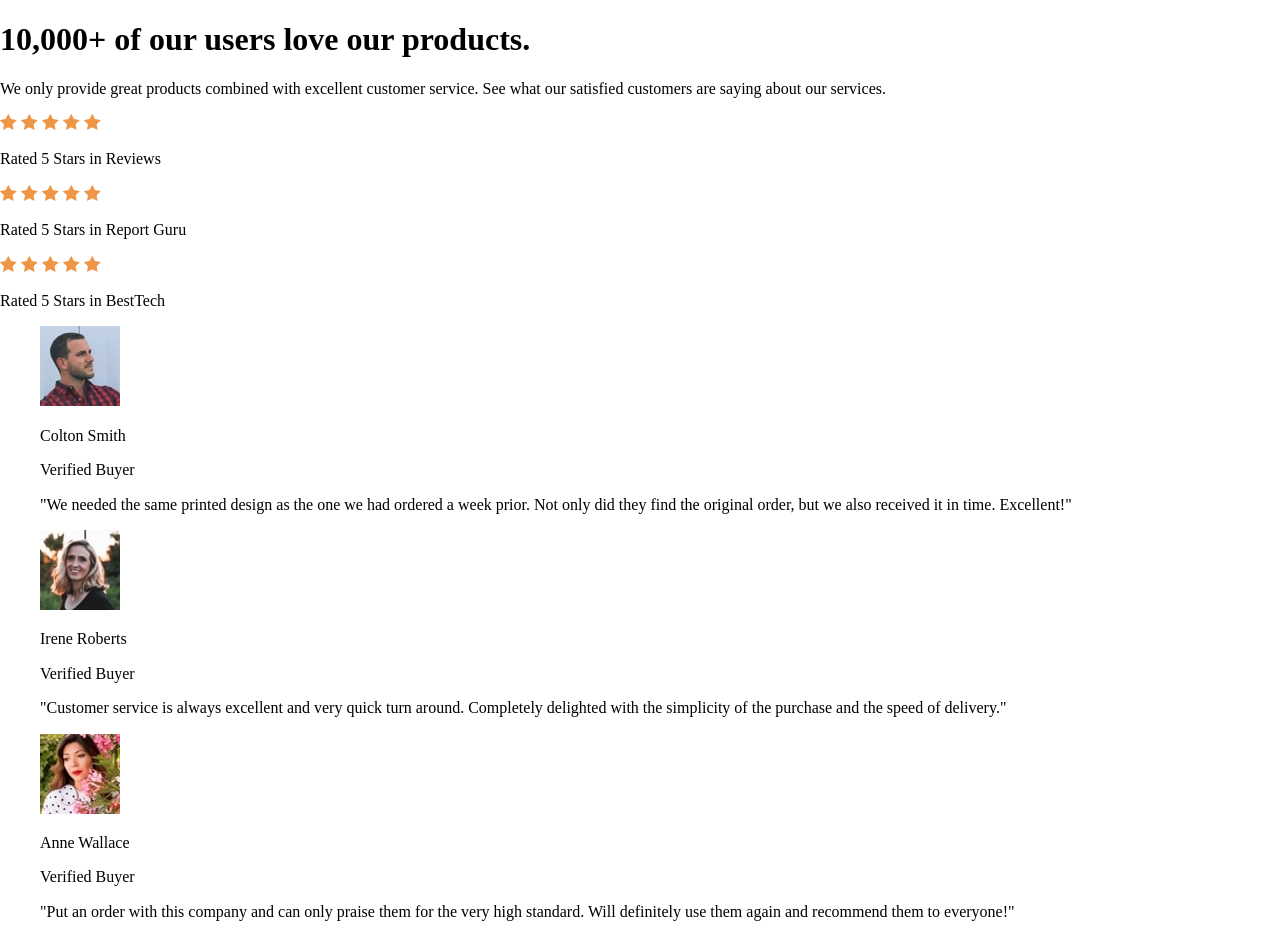
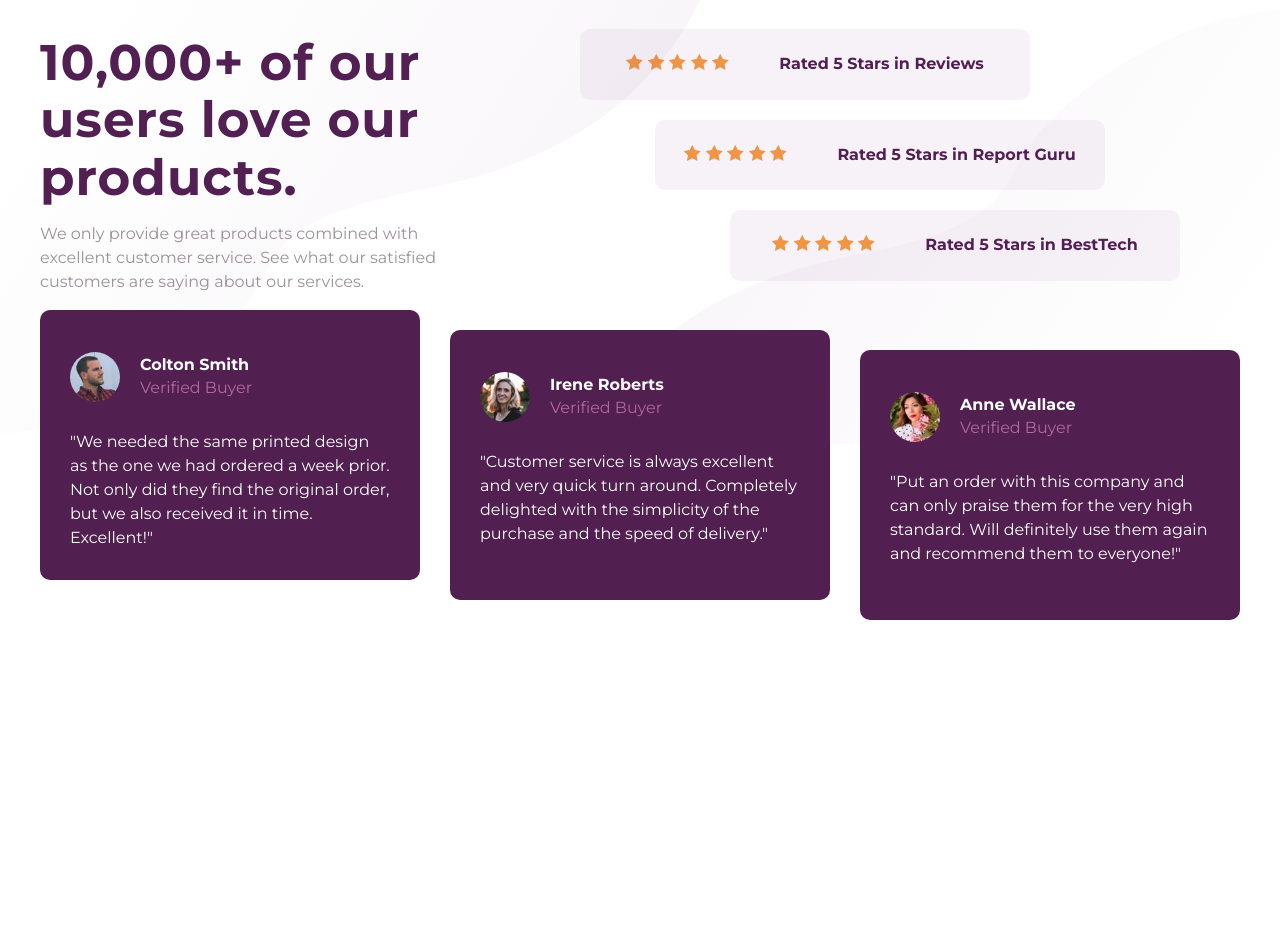
Before and after one commit to EduardoCervantes27/social-proof-section-master, a plain HTML site: page index.html in a window 1280 px wide. After the commit the page ends 800 px from the top, so only its background shows below. Drawn offline with Linux system fonts and the light colour scheme.

Commit message:
Final version :)

```diff
--- a/css/styles.css
+++ b/css/styles.css
@@ -1,6 +1,157 @@
 html {
     box-sizing: border-box;
+    font-family: 'Montserrat', sans-serif;
+    position: relative;
 }
 *, *:before, *:after {
     box-sizing: inherit;
 }
+.main-container {
+    width: 90%;
+    margin: 0 auto;
+}
+@media(min-width:768px){
+    .main-container {
+        width: 1200px;
+        margin: 0 auto;
+    }
+}
+.top-pattern {
+    width: 100%;
+    position: absolute;
+    top: 0;
+}
+.bottom-pattern {
+    width: 100%;
+    position: absolute;
+    bottom: 0;
+}
+@media(min-width:768px){
+    .top-pattern {
+        width: 700px;
+        position: absolute;
+        top: 0;
+    }
+    .bottom-pattern {
+        width: 700px;
+        position: absolute;
+        right: 0;
+        top: 10px;
+    }
+}
+.firstGrid {
+    width: 95%;
+    display: block;
+    text-align: center;
+}
+@media(min-width:768px){
+    .firstGrid {
+        display: grid;
+        text-align: left;
+        grid-template-columns: repeat(2, 1fr);
+        align-items: center;
+    }
+}
+.header h1 {
+    font-size: 40px;
+    color: #521F53;
+}
+@media(min-width:768px){
+    .header h1 {
+        width: 400px;
+        font-size: 50px;
+        letter-spacing: 1px;
+        margin-bottom: 0px;
+    }
+}
+.header p {
+    color: #9B929A;
+    max-width: 400px;
+    line-height: 1.5;
+}
+.rated-section .rated {
+    width: 100%;
+    background-color: #F7F2F8;
+    color: #521F53;
+    padding: 10px;
+    font-weight: 700;
+    border-radius: 10px;
+    margin-bottom: 20px;
+}
+@media(min-width:768px){
+    .rated-section .rated {
+        width: 450px;
+        background-color: #F7F2F8;
+        display: flex;
+        gap: 50px;
+        justify-content: center;
+        align-items: center;
+        color: #521F53;
+        font-weight: 700;
+        border-radius: 10px;
+        margin-bottom: 20px;
+    }
+    .rated-section .rated:last-of-type {
+        margin-bottom: 0;
+    }
+}
+@media(min-width:768px){
+    .rated2 {
+        margin-left: 75px;
+    }
+    .rated3 {
+        margin-left: 150px;
+    }
+}
+.secondGrid {
+    display: block;
+}
+@media(min-width:768px){
+    .secondGrid {
+        display: grid;
+        grid-template-columns: repeat(3, 1fr);
+        gap: 30px;
+    }
+}
+.block {
+    background-color: #511F50;
+    padding: 30px;
+    width: 100%;
+    height: 270px;
+    margin: 0;
+    border-radius: 10px;
+}
+.flex-block {
+    display: flex;
+    gap: 20px;
+    align-items: center;
+}
+.flex-block img {
+    border-radius: 100%;
+    width: 50px;
+    height: 50px;
+}
+.name {
+    color: white;
+    font-weight: 700;
+    margin-bottom: 5px;
+}
+.verified {
+    margin-top: 0;
+    color: #B36A9D;
+}
+.textBlockquote {
+    color: white;
+    line-height: 1.5;
+}
+.irene {
+    margin-top: 20px;
+}
+.anne {
+    margin-top: 20px;
+}
+@media(min-width:768px){
+    .anne {
+        margin-top: 40px;
+    }
+}
--- a/index.html
+++ b/index.html
@@ -24,14 +24,17 @@
     <title>Frontend Mentor | Social proof section</title>
   </head>
   <body>
+    <img src="images/bg-pattern-top-desktop.svg" alt="Top pattern" class="top-pattern">
+    <img src="images/bg-pattern-bottom-desktop.svg" alt="Bottom pattern" class="bottom-pattern">
+    <div class="main-container">
       <div class="firstGrid">
         <div class="header">
           <h1>10,000+ of our users love our products.</h1>
           <p> We only provide great products combined with excellent customer service.
             See what our satisfied customers are saying about our services.</p>
         </div>
-      <div class="ratedSection">
-        <div class="rated1">
+        <div class="rated-section">
+          <div class="rated1 rated">
             <div class="stars">
               <img src="images/icon-star.svg" alt="star">
               <img src="images/icon-star.svg" alt="star">
@@ -41,7 +44,7 @@
             </div>
             <p>Rated 5 Stars in Reviews</p>
           </div>
-        <div class="rated2">
+          <div class="rated2 rated">
             <div class="stars">
               <img src="images/icon-star.svg" alt="star">
               <img src="images/icon-star.svg" alt="star">
@@ -51,7 +54,7 @@
             </div>
             <p>Rated 5 Stars in Report Guru</p>
           </div>
-        <div class="rated3">
+          <div class="rated3 rated">
             <div class="stars">
               <img src="images/icon-star.svg" alt="star">
               <img src="images/icon-star.svg" alt="star">
@@ -64,34 +67,47 @@
         </div>
       </div>
       <div class="secondGrid">
-      <blockquote class="colton">
+        <blockquote class="colton block">
+          <div class="flex-block">
             <img src="images/image-colton.jpg" alt="Colton's photo">
+            <div>
               <p class="name">Colton Smith</p>
               <p class="verified">Verified Buyer</p>
+            </div>
+          </div>
           <p class="textBlockquote">
             "We needed the same printed design as the one we had ordered a week prior.
             Not only did they find the original order, but we also received it in time.
             Excellent!"
           </p>
         </blockquote>
-      <blockquote class="irene">
+        <blockquote class="irene block">
+          <div class="flex-block">
             <img src="images/image-irene.jpg" alt="Irene's photo">
+            <div>
               <p class="name">Irene Roberts</p>
               <p class="verified">Verified Buyer</p>
+            </div>
+          </div>
           <p class="textBlockquote">
             "Customer service is always excellent and very quick turn around. Completely
             delighted with the simplicity of the purchase and the speed of delivery."
           </p>
         </blockquote>
-      <blockquote class="anne">
+        <blockquote class="anne block">
+          <div class="flex-block">
             <img src="images/image-anne.jpg" alt="Anne's photo">
+            <div>
               <p class="name">Anne Wallace</p>
               <p class="verified">Verified Buyer</p>
+            </div>
+          </div>
           <p class="textBlockquote">
             "Put an order with this company and can only praise them for the very high
             standard. Will definitely use them again and recommend them to everyone!"
           </p>
         </blockquote>
       </div>
+    </div>
   </body>
 </html>
```
Lines whose indentation alone changed are shown as unchanged.
